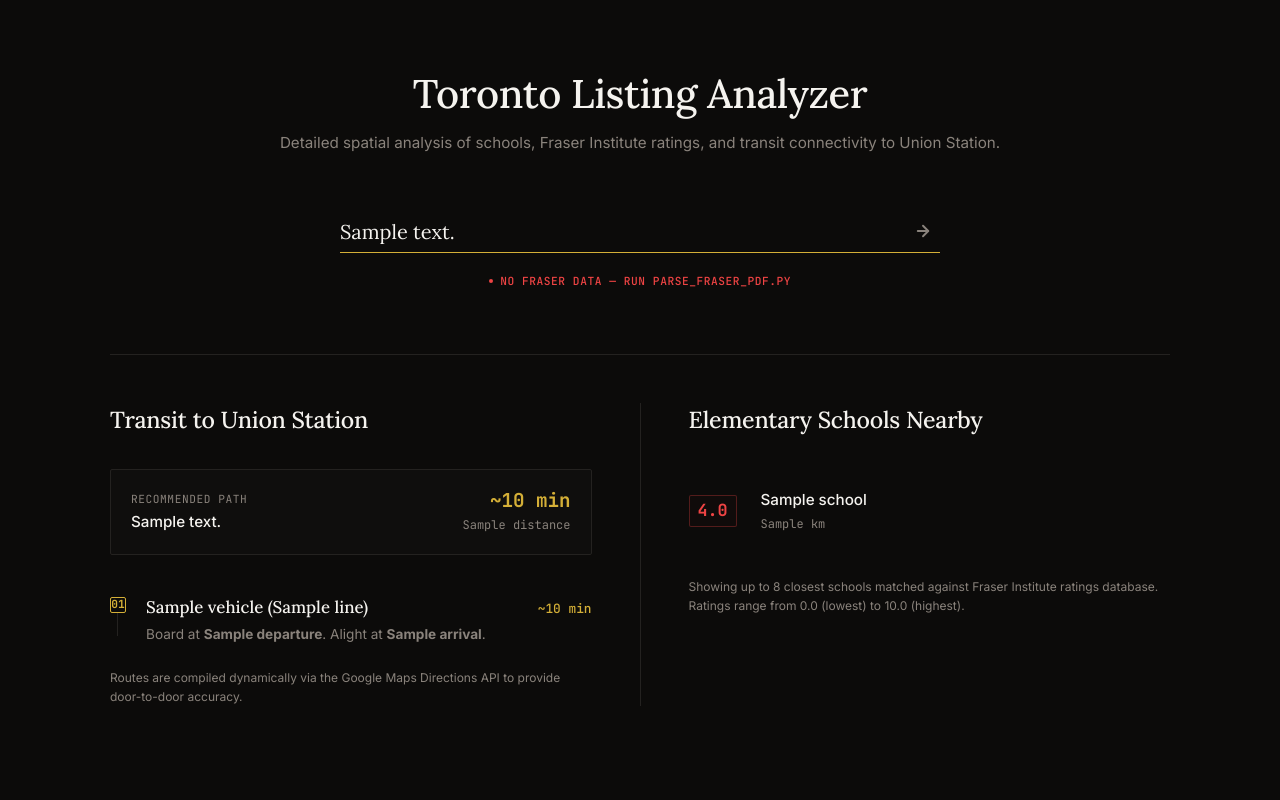
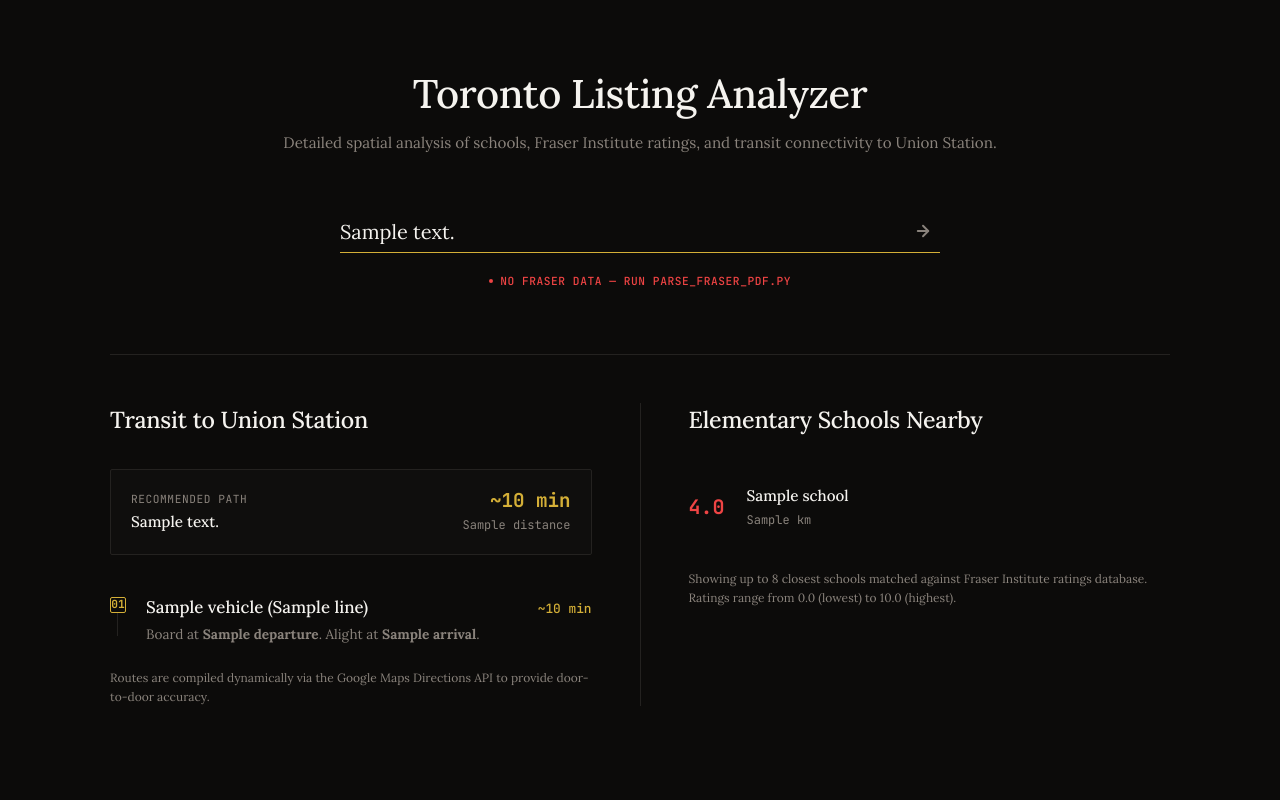
Before and after one commit to ykalani/gta_home_analysis, a Flask app: template templates/index.html in a window 1280 px wide. Run offline with Flask 3, Linux system fonts and the light colour scheme; the template is opened without the code that fills it: most values are stand-ins (such as "Sample title", 1, 10 or a date in 2020).

Commit message:
Refine typography, simplify status, and clean up rating display

```diff
--- a/templates/index.html
+++ b/templates/index.html
@@ -30,7 +30,7 @@
     }
 
     body {
-      font-family: 'Inter', -apple-system, BlinkMacSystemFont, "Segoe UI", sans-serif;
+      font-family: 'Lora', -apple-system, BlinkMacSystemFont, "Segoe UI", serif;
       background-color: var(--bg);
       color: var(--text);
       min-height: 100vh;
@@ -216,7 +216,7 @@
 
     /* Recommended route summary */
     .route-summary {
-      font-family: 'Inter', sans-serif;
+      font-family: 'Lora', serif;
       border: 1px solid var(--border);
       padding: 1.25rem;
       border-radius: 2px;
@@ -259,8 +259,8 @@
     .school-item {
       display: flex;
       align-items: center;
-      gap: 1.5rem;
-      padding: 1.25rem 0;
+      gap: 1rem;
+      padding: 1rem 0;
       border-bottom: 1px solid var(--border);
     }
 
@@ -271,37 +271,27 @@
     .school-rating {
       font-family: 'JetBrains Mono', monospace;
       font-weight: 700;
-      font-size: 1.05rem;
-      width: 48px;
-      height: 32px;
-      border: 1px solid var(--border);
-      border-radius: 2px;
+      font-size: 1.25rem;
+      width: 42px;
       display: flex;
       align-items: center;
-      justify-content: center;
+      justify-content: flex-start;
     }
 
     .school-rating.high {
       color: #10b981;
-      border-color: rgba(16, 185, 129, 0.3);
-      background: rgba(16, 185, 129, 0.02);
     }
 
     .school-rating.mid {
       color: #f59e0b;
-      border-color: rgba(245, 158, 11, 0.3);
-      background: rgba(245, 158, 11, 0.02);
     }
 
     .school-rating.low {
       color: #ef4444;
-      border-color: rgba(239, 68, 68, 0.3);
-      background: rgba(239, 68, 68, 0.02);
     }
 
     .school-rating.none {
       color: var(--text-muted);
-      border-color: var(--border);
     }
 
     .school-details {
@@ -496,19 +486,14 @@
           </button>
         </div>
       </form>
+      {% if not fraser_loaded %}
       <div class="status-container">
-        {% if fraser_loaded %}
-          <div class="status-label">
-            <span class="status-dot"></span>
-            Fraser 2025 PDF database loaded (3,032 schools)
-          </div>
-        {% else %}
-          <div class="status-label" style="color: #ef4444;">
-            <span class="status-dot" style="background-color: #ef4444;"></span>
-            No Fraser data — run parse_fraser_pdf.py
-          </div>
-        {% endif %}
+        <div class="status-label" style="color: #ef4444;">
+          <span class="status-dot" style="background-color: #ef4444;"></span>
+          No Fraser data — run parse_fraser_pdf.py
+        </div>
       </div>
+      {% endif %}
     </div>
 
     <!-- Error Handling -->
```
